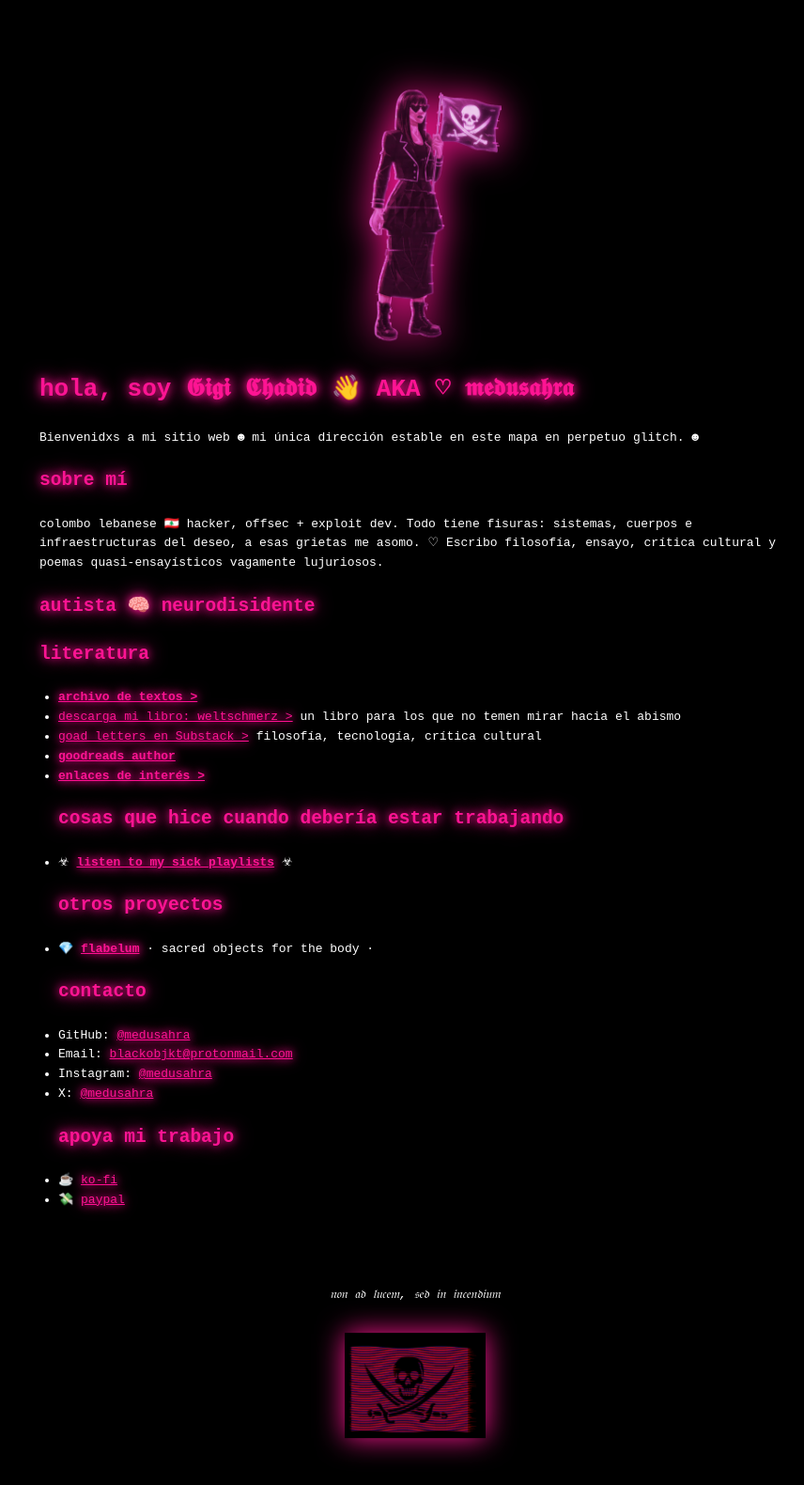
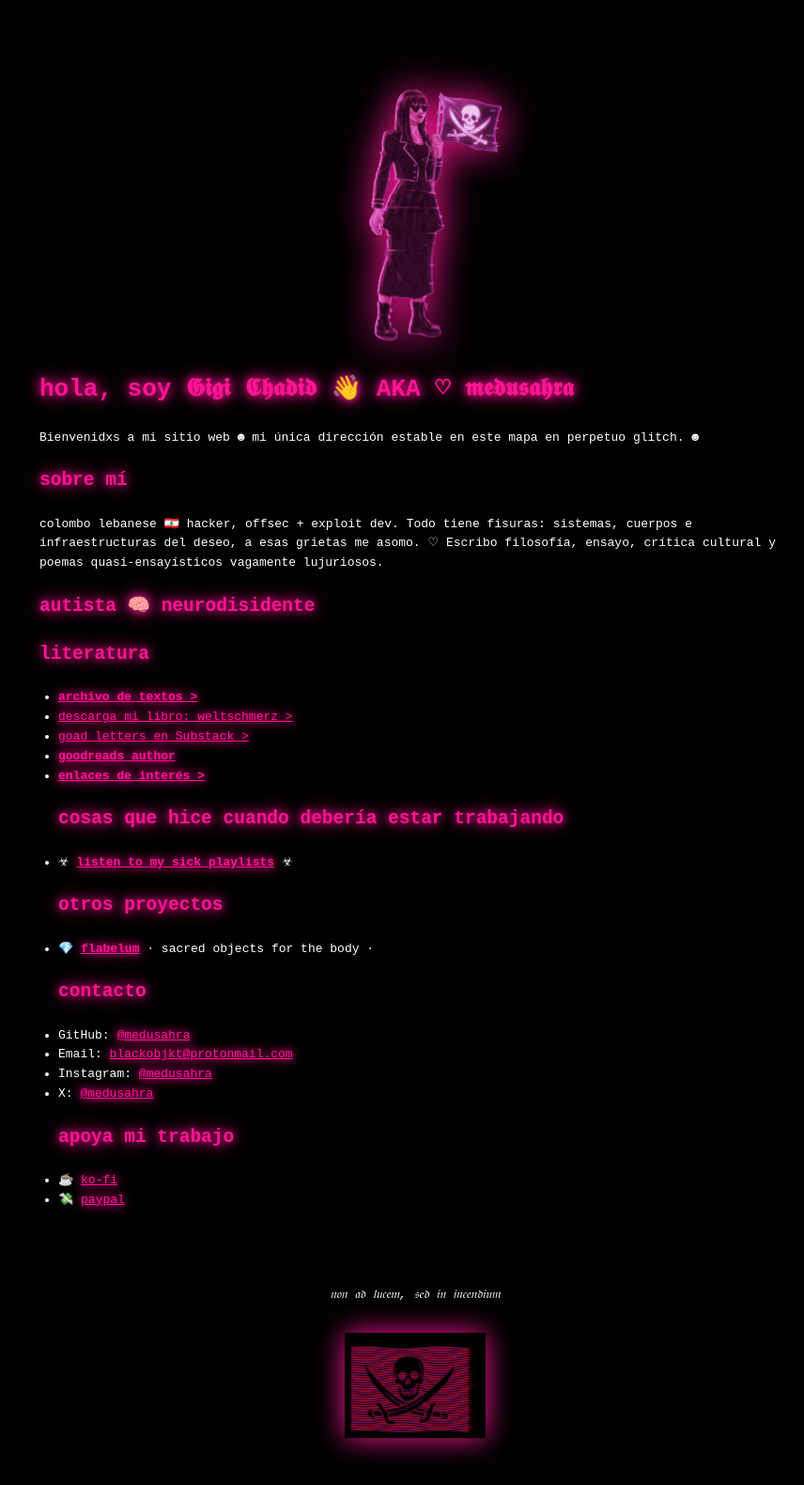
Before and after one commit to medusahra/medusahra.github.io, a Jekyll site: the page built from index.md, in a window 1280 px wide. Shown: the whole page at 94% size, without its empty margins (198-1054 px from the left). Built offline with Jekyll 4.4.1, drawn with Linux system fonts in a browser that asks for light colours.

Commit message:
Update index.md

```diff
--- a/index.md
+++ b/index.md
@@ -13,8 +13,8 @@ Escribo filosofía, ensayo, crítica cultural y poemas quasi-ensayísticos vagam
 ## autista 🧠 neurodisidente
 ## literatura
 - **[archivo de textos >](/archive.html)**
-- [descarga mi libro: weltschmerz >](/2025/11/11/weltschmerz.html) un libro para los que no temen mirar hacia el abismo
-- <a href="https://goadletter.substack.com/" target="_blank">goad letters en Substack ></a> filosofía, tecnología, crítica cultural
+- [descarga mi libro: weltschmerz >](/2025/11/11/weltschmerz.html)
+- <a href="https://goadletter.substack.com/" target="_blank">goad letters en Substack ></a>
 - **<a href="https://www.goodreads.com/author/show/52505402.Giovanna_Chadid" target="_blank">goodreads author</a>**
 - **[enlaces de interés >](/enlaces.html)**
 ## cosas que hice cuando debería estar trabajando
```
